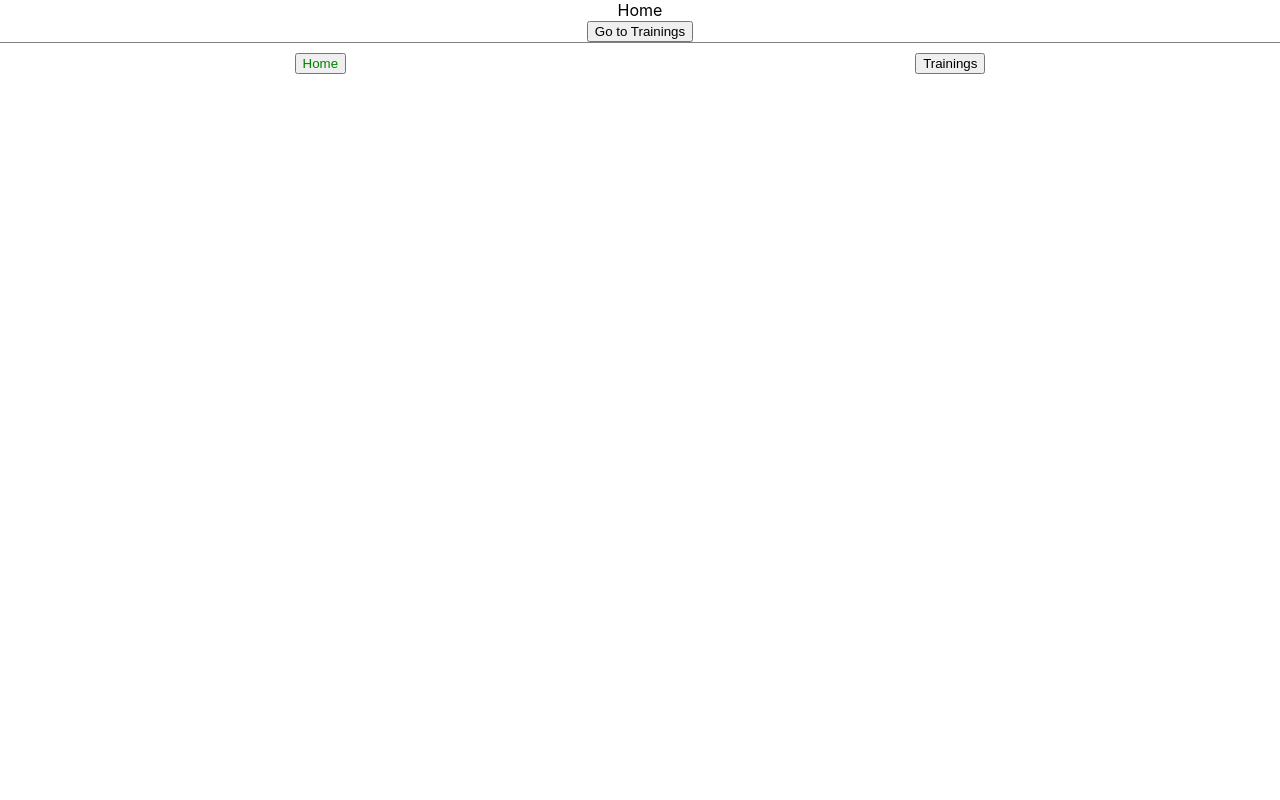
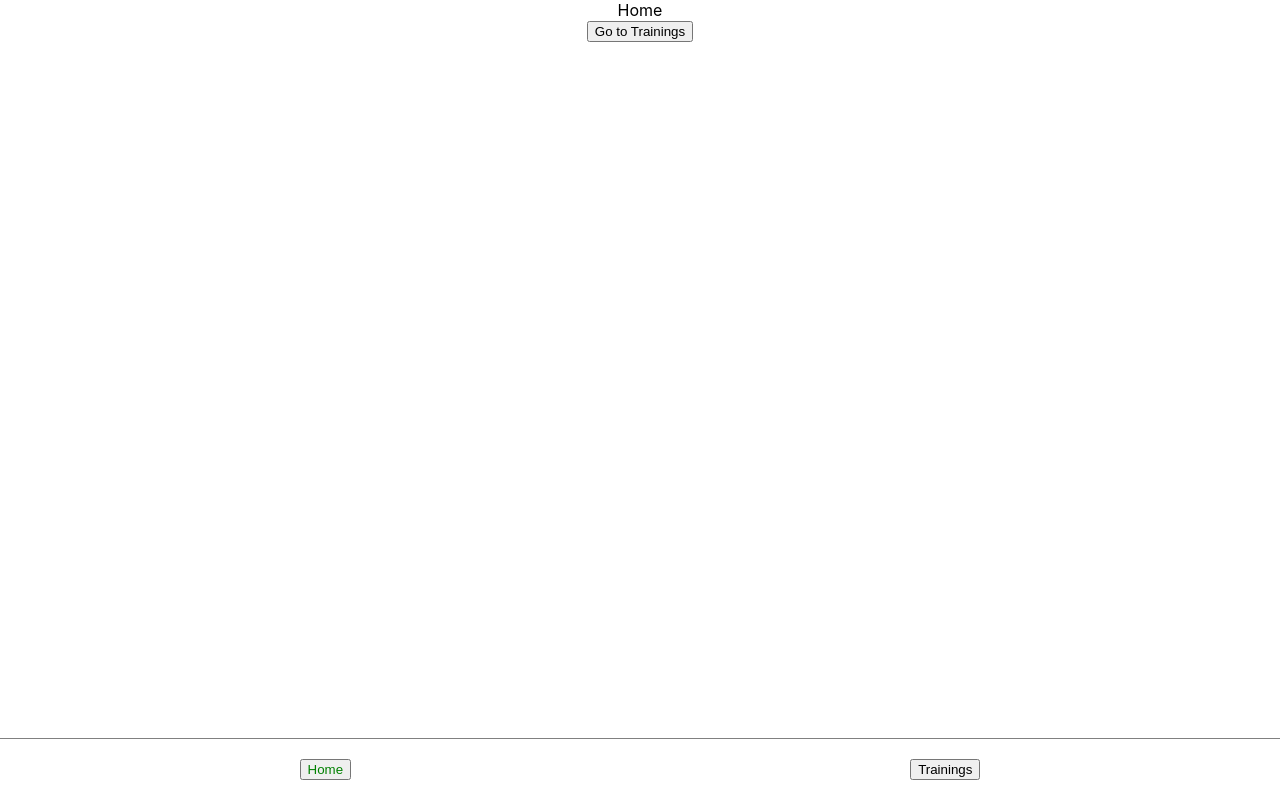
Before and after one commit to vincefliek/YourGym, a React (Create React App) app in the folder client/: page / in a window 1280 px wide. Built offline with nearby package versions, Linux system fonts and the light colour scheme.

Commit message:
client: add Layout component

```diff
--- /dev/null
+++ b/client/src/components/Layout/index.js
@@ -0,0 +1 @@
+export { Layout } from './view';
--- /dev/null
+++ b/client/src/components/Layout/style.css
@@ -0,0 +1,16 @@
+.layout {
+  display: flex;
+  flex-direction: column;
+  align-items: stretch;
+  height: 100vh;
+}
+
+.layout-top,
+.layout-bottom {
+  flex: 0 0 auto;
+}
+
+.layout-center {
+  flex: 1 1 auto;
+  overflow-y: auto;
+}
--- /dev/null
+++ b/client/src/components/Layout/view.js
@@ -0,0 +1,16 @@
+import './style.css';
+
+export const Layout = (props) => {
+  const { topBar, bottomBar, children } = props;
+  return (
+    <div className="layout">
+      {topBar && <div className="layout-top">{topBar}</div>}
+      <div className="layout-center">
+        <div className="layout-content">
+          {children}
+        </div>
+      </div>
+      {bottomBar && <div className="layout-bottom">{bottomBar}</div>}
+    </div>
+  );
+}
--- a/client/src/components/Navbar/style.css
+++ b/client/src/components/Navbar/style.css
@@ -2,7 +2,7 @@
   display: flex;
   justify-content: space-around;
   align-items: center;
-  padding: 10px;
+  padding: 20px;
   border-top: 1px solid gray;
 }
 
--- a/client/src/components/index.js
+++ b/client/src/components/index.js
@@ -1,3 +1,4 @@
 export { App } from './App';
 export { Navigator } from './Navigator';
 export { Navbar } from './Navbar';
+export { Layout } from './Layout';
--- a/client/src/screens/home/view.js
+++ b/client/src/screens/home/view.js
@@ -1,5 +1,5 @@
 import React from 'react';
-import { Navbar } from '../../components';
+import { Layout, Navbar } from '../../components';
 
 import { connect } from '../../utils';
 import { controller } from './controller';
@@ -8,14 +8,15 @@ class PureHome extends React.Component {
   render() {
     const { onClick } = this.props;
     return (
+      <Layout bottomBar={<Navbar />}>
         <div>
           Home
           <br/>
           <button onClick={onClick}>
             Go to Trainings
           </button>
-        <Navbar />
         </div>
+      </Layout>
     );
   }
 }
--- a/client/src/screens/trainings/view.js
+++ b/client/src/screens/trainings/view.js
@@ -1,6 +1,6 @@
 import React from 'react';
-import { Navbar } from '../../components';
 
+import { Layout, Navbar } from '../../components';
 import { connect } from '../../utils';
 import { controller } from './controller';
 
@@ -8,10 +8,11 @@ class PureTrainings extends React.Component {
   render() {
     const { data } = this.props;
     return (
-      <div>
-        Trainings: {data.length}
-        <Navbar />
-      </div>
+      <Layout bottomBar={<Navbar />}>
+        <div>
+          Trainings: {data.length}
+        </div>
+      </Layout>
     );
   }
 }
```
Lines whose indentation alone changed are shown as unchanged.
